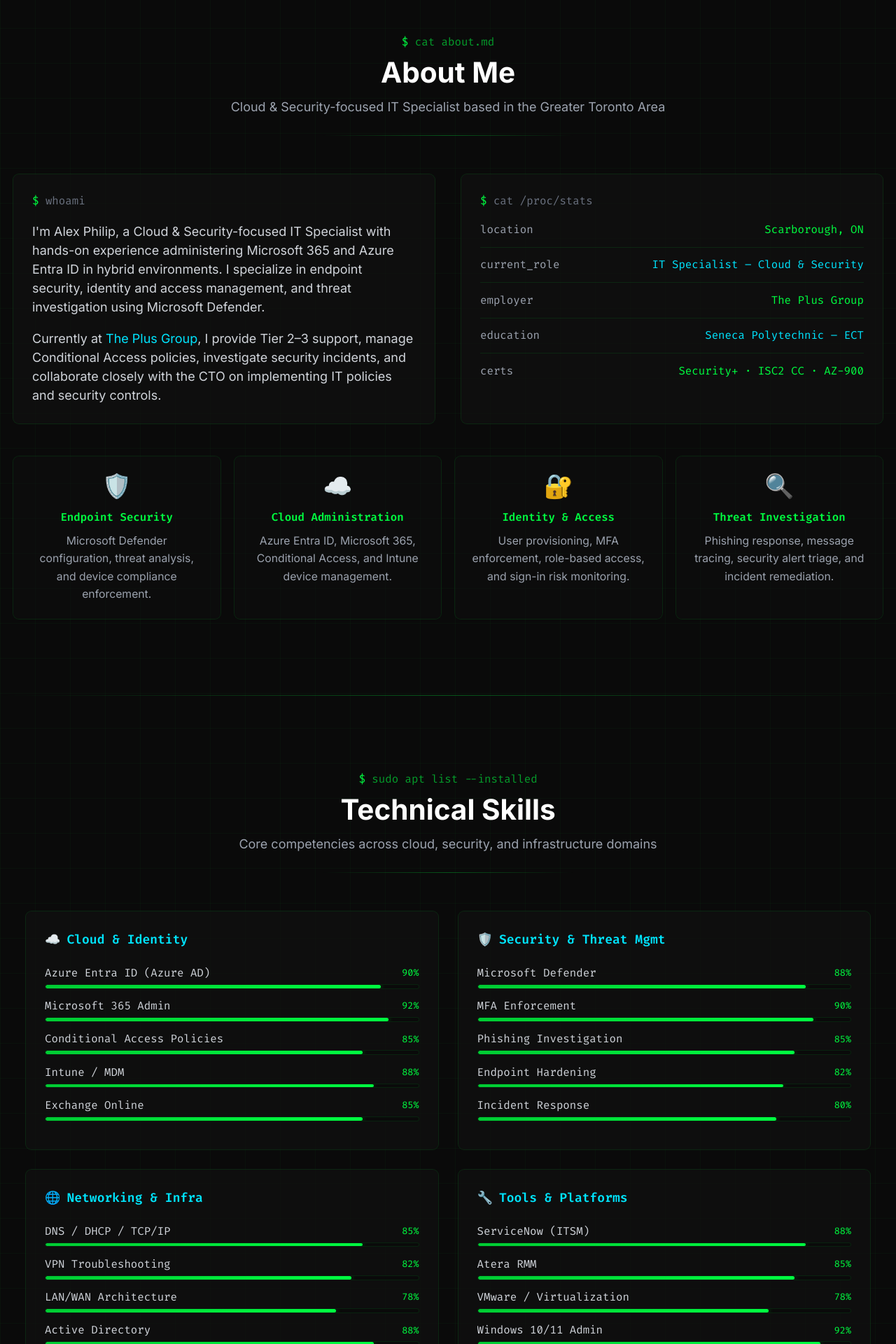
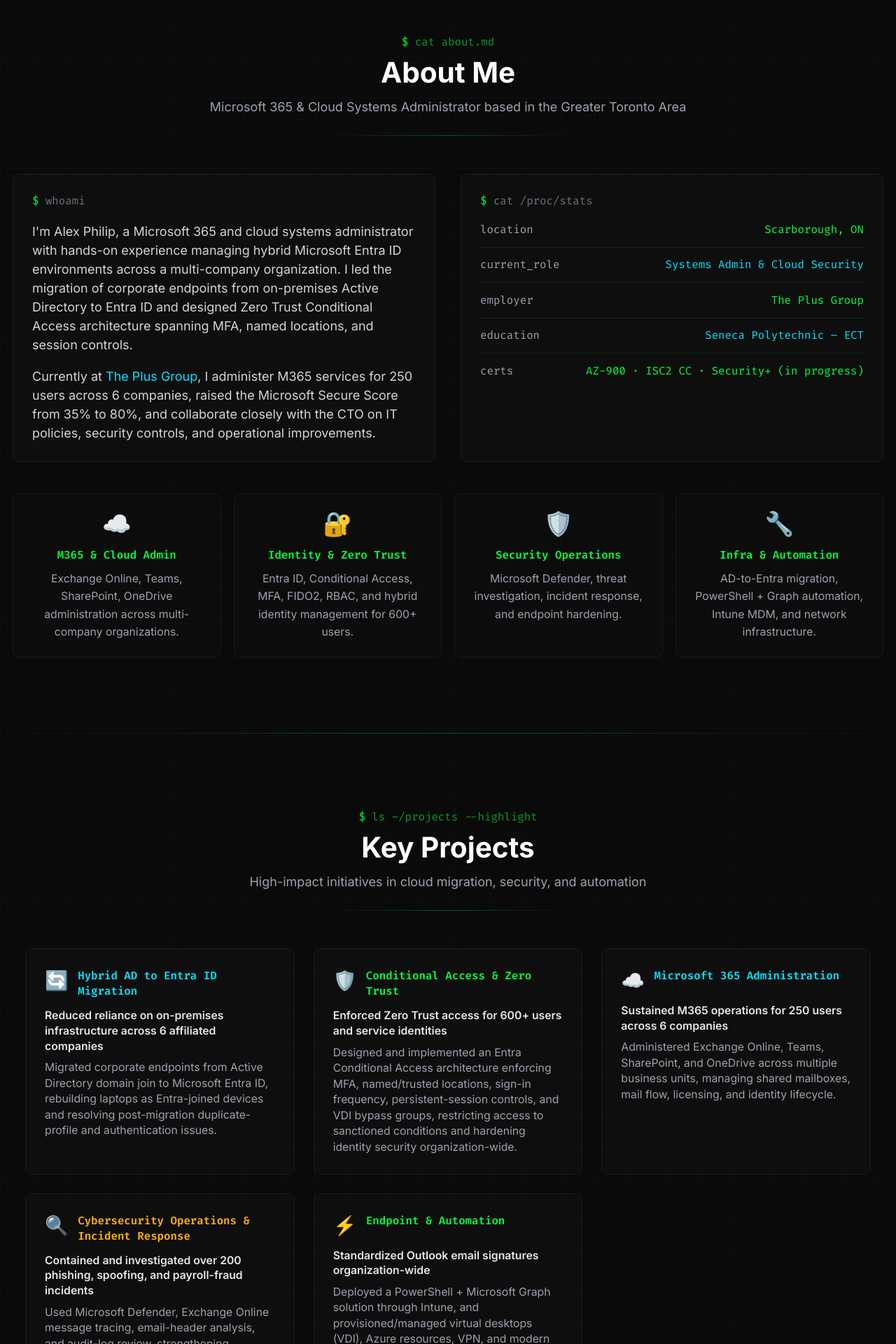
Before and after one commit to Alex17-06/portfolio, a Next.js app: page / in a window 1280 px wide. Shown: the part 860-2780 px from the top of the page at 70% size. Built offline with nearby package versions, Linux system fonts and the light colour scheme.

Commit message:
Updated portfolio

```diff
--- a/src/app/layout.tsx
+++ b/src/app/layout.tsx
@@ -2,9 +2,9 @@
 import "./globals.css";
 
 export const metadata: Metadata = {
-  title: "Alex Philip | Cloud & Security Specialist",
+  title: "Alex Philip | Microsoft 365 & Cloud Systems Administrator",
   description:
-    "Portfolio of Alex Philip — Cloud & Security-focused IT Specialist with expertise in Microsoft 365, Azure, endpoint security, and threat investigation.",
+    "Portfolio of Alex Philip — Microsoft 365 & Cloud Systems Administrator with expertise in Entra ID, Zero Trust, endpoint security, and incident response.",
   keywords: [
     "cybersecurity",
     "cloud security",
@@ -15,9 +15,9 @@
   ],
   authors: [{ name: "Alex Philip" }],
   openGraph: {
-    title: "Alex Philip | Cloud & Security Specialist",
+    title: "Alex Philip | Microsoft 365 & Cloud Systems Administrator",
     description:
-      "Cloud & Security-focused IT Specialist with hands-on experience in Microsoft 365, Azure Entra ID, and endpoint security.",
+      "Microsoft 365 & Cloud Systems Administrator with hands-on experience managing hybrid Entra ID environments and Zero Trust architecture.",
     type: "website",
   },
 };
--- a/src/app/page.tsx
+++ b/src/app/page.tsx
@@ -1,6 +1,7 @@
 import Navbar from "@/components/Navbar";
 import Hero from "@/components/Hero";
 import About from "@/components/About";
+import Projects from "@/components/Projects";
 import Skills from "@/components/Skills";
 import Experience from "@/components/Experience";
 import Certifications from "@/components/Certifications";
@@ -16,6 +17,8 @@
       <div className="section-divider" />
       <About />
       <div className="section-divider" />
+      <Projects />
+      <div className="section-divider" />
       <Skills />
       <div className="section-divider" />
       <Experience />
--- a/src/components/About.tsx
+++ b/src/components/About.tsx
@@ -4,33 +4,33 @@
 
 const highlights = [
   {
-    icon: "🛡️",
-    title: "Endpoint Security",
-    desc: "Microsoft Defender configuration, threat analysis, and device compliance enforcement.",
-  },
-  {
     icon: "☁️",
-    title: "Cloud Administration",
-    desc: "Azure Entra ID, Microsoft 365, Conditional Access, and Intune device management.",
+    title: "M365 & Cloud Admin",
+    desc: "Exchange Online, Teams, SharePoint, OneDrive administration across multi-company organizations.",
   },
   {
     icon: "🔐",
-    title: "Identity & Access",
-    desc: "User provisioning, MFA enforcement, role-based access, and sign-in risk monitoring.",
+    title: "Identity & Zero Trust",
+    desc: "Entra ID, Conditional Access, MFA, FIDO2, RBAC, and hybrid identity management for 600+ users.",
   },
   {
-    icon: "🔍",
-    title: "Threat Investigation",
-    desc: "Phishing response, message tracing, security alert triage, and incident remediation.",
+    icon: "🛡️",
+    title: "Security Operations",
+    desc: "Microsoft Defender, threat investigation, incident response, and endpoint hardening.",
+  },
+  {
+    icon: "🔧",
+    title: "Infra & Automation",
+    desc: "AD-to-Entra migration, PowerShell + Graph automation, Intune MDM, and network infrastructure.",
   },
 ];
 
 const stats = [
   { label: "location", value: "Scarborough, ON" },
-  { label: "current_role", value: "IT Specialist – Cloud & Security", cyan: true },
+  { label: "current_role", value: "Systems Admin & Cloud Security", cyan: true },
   { label: "employer", value: "The Plus Group" },
   { label: "education", value: "Seneca Polytechnic – ECT", cyan: true },
-  { label: "certs", value: "Security+ · ISC2 CC · AZ-900" },
+  { label: "certs", value: "AZ-900 · ISC2 CC · Security+ (in progress)" },
 ];
 
 export default function About() {
@@ -40,7 +40,7 @@
         <SectionHeader
           command="cat about.md"
           title="About Me"
-          subtitle="Cloud & Security-focused IT Specialist based in the Greater Toronto Area"
+          subtitle="Microsoft 365 & Cloud Systems Administrator based in the Greater Toronto Area"
         />
 
         <div className="grid md:grid-cols-2 gap-6 lg:gap-8 mb-10">
@@ -50,17 +50,19 @@
               <span className="text-terminal-green">$</span> whoami
             </div>
             <p className="text-gray-300 leading-relaxed mb-4 text-sm sm:text-base">
-              I&apos;m Alex Philip, a Cloud &amp; Security-focused IT Specialist with
-              hands-on experience administering Microsoft 365 and Azure Entra ID
-              in hybrid environments. I specialize in endpoint security, identity
-              and access management, and threat investigation using Microsoft
-              Defender.
+              I&apos;m Alex Philip, a Microsoft 365 and cloud systems administrator
+              with hands-on experience managing hybrid Microsoft Entra ID
+              environments across a multi-company organization. I led the migration
+              of corporate endpoints from on-premises Active Directory to Entra ID
+              and designed Zero Trust Conditional Access architecture spanning MFA,
+              named locations, and session controls.
             </p>
             <p className="text-gray-300 leading-relaxed text-sm sm:text-base">
               Currently at <span className="text-terminal-cyan">The Plus Group</span>,
-              I provide Tier 2–3 support, manage Conditional Access policies,
-              investigate security incidents, and collaborate closely with the CTO
-              on implementing IT policies and security controls.
+              I administer M365 services for 250 users across 6 companies, raised
+              the Microsoft Secure Score from 35% to 80%, and collaborate closely
+              with the CTO on IT policies, security controls, and operational
+              improvements.
             </p>
           </div>
 
--- a/src/components/Certifications.tsx
+++ b/src/components/Certifications.tsx
@@ -11,12 +11,10 @@
 }
 
 const certifications: Cert[] = [
-  { name: "CompTIA Security+", issuer: "CompTIA", date: "May 2025", badge: "🔒", colorClass: "text-terminal-green" },
+  { name: "Azure Fundamentals (AZ-900)", issuer: "Microsoft", date: "May 2025", badge: "☁️", colorClass: "text-terminal-cyan" },
+  { name: "CompTIA Security+", issuer: "CompTIA", date: "Expected August 2026", badge: "🔒", colorClass: "text-terminal-green" },
   { name: "ISC2 CC (Certified in Cybersecurity)", issuer: "ISC2", date: "October 2024", badge: "🛡️", colorClass: "text-terminal-cyan" },
-  { name: "Azure Fundamentals (AZ-900)", issuer: "Microsoft", date: "May 2025", badge: "☁️", colorClass: "text-terminal-cyan" },
   { name: "Introduction to Cyber Security", issuer: "Cisco", date: "June 2023", badge: "🌐", colorClass: "text-terminal-amber" },
-  { name: "Career Essentials in Cybersecurity", issuer: "Microsoft & LinkedIn", date: "January 2024", badge: "📜", colorClass: "text-terminal-green" },
-  { name: "Meta CTF – Flash CTF", issuer: "MetaCTF", date: "October 2024", badge: "🚩", colorClass: "text-terminal-red" },
 ];
 
 export default function Certifications() {
@@ -28,8 +26,8 @@
           title="Certifications"
           subtitle="Industry-recognized credentials in cloud and cybersecurity"
         />
-        {/* 1 col → 2 col → 3 col → stays 3 on 2xl (enough for 6 certs) */}
-        <div className="grid grid-cols-1 sm:grid-cols-2 lg:grid-cols-3 gap-4">
+        {/* 1 col → 2 col on sm+ (4 certs) */}
+        <div className="grid grid-cols-1 sm:grid-cols-2 gap-4">
           {certifications.map((cert) => (
             <div
               key={cert.name}
--- a/src/components/Experience.tsx
+++ b/src/components/Experience.tsx
@@ -13,18 +13,42 @@
 
 const jobs: Job[] = [
   {
-    title: "IT Specialist – Cloud & Security",
+    title: "IT Specialist – Systems Administration & Cloud Security",
     company: "The Plus Group",
     location: "Vaughan, ON",
     period: "June 2025 – Present",
     highlights: [
-      "Provide Tier 2–3 technical support in a hybrid Microsoft 365 environment across Windows endpoints, cloud services, and identity platforms.",
-      "Administer Microsoft Entra ID including user provisioning, group management, role assignments, and Conditional Access policy enforcement.",
-      "Deploy, configure, and manage endpoints using Intune and Atera, including device onboarding, compliance policies, and update management.",
-      "Configure and monitor Microsoft Defender for Endpoint — investigating security alerts, performing threat analysis, and remediating compromised devices.",
-      "Investigate and respond to phishing, spoofing, and suspicious email activity including message tracing and remediation actions.",
-      "Perform endpoint hardening and security baseline enforcement; conduct stale user and device cleanup in Entra ID and Intune.",
-      "Collaborate closely with the CTO on implementing IT policies, security controls, and operational improvements.",
+      "Provided Tier 2–3 technical support in a hybrid Microsoft 365 environment, supporting end users across Windows endpoints, cloud services, and identity platforms.",
+      "Improved tenant security posture by raising the Microsoft Secure Score from 35% to 80% (a 45-point gain) by remediating identity, device, and data recommendations.",
+      "Administered Microsoft Entra ID (Azure AD) including user provisioning, group management, role assignments, and Conditional Access policy enforcement.",
+      "Managed Microsoft 365 services (Exchange Online, Teams, SharePoint, OneDrive), including mailbox issues, permissions, licensing, and service troubleshooting.",
+      "Collaborated closely with the CTO on implementing IT policies, security controls, and operational improvements.",
+      "Migrated on-premises server infrastructure to a fully cloud-based environment, improving scalability and system availability.",
+      "Secured enterprise identity by managing Entra ID access controls including MFA, FIDO2, Conditional Access, RBAC, and security-group management.",
+      "Led infrastructure upgrades, including modernization of on-premises network environments across multiple offices.",
+      "Configured and maintained network infrastructure across multiple offices, including routers, switches, and firewalls.",
+      "Deployed, configured, and managed endpoints using Intune and Atera, including device onboarding, configuration profiles, compliance policies, and update management.",
+      "Configured and monitored Microsoft Defender for Endpoint, investigated security alerts, performed threat analysis, and remediated compromised or non-compliant devices/users.",
+      "Enforced MFA across the organization; performed resets, troubleshot authentication issues, and reviewed sign-in risk events.",
+      "Investigated and responded to phishing, spoofing, and suspicious email activity, including message tracing, user education, and remediation actions.",
+      "Dealt with VPN connectivity issues, network access problems, and identity-related sign-in failures in hybrid environments.",
+      "Performed regular updates, system checks, and managed server infrastructure.",
+      "Collaborated with DevOps teams to support development and deployment of custom internal tools and applications.",
+    ],
+  },
+  {
+    title: "Service Desk Analyst – Level 1 & Level 2",
+    company: "Esri Canada",
+    location: "Toronto, ON",
+    period: "Sep 2023 – Apr 2024",
+    type: "Co-op · 8 months",
+    highlights: [
+      "Provided tier 1 & 2 IT support across various hardware and software platforms, ensuring alignment with ITIL practices.",
+      "Created and managed user accounts in Active Directory (AD) and performed access control based on company policies.",
+      "Provided comprehensive IT orientations to all new hires, ensuring a smooth onboarding process.",
+      "Successfully managed corporate laptop builds, mobile devices reimaging, and deployment processes.",
+      "Conducted hardware asset tagging and managed records through SAP.",
+      "Worked closely with Dell for multiple part replacements, ensuring efficient resolution of hardware issues through collaboration with external vendors.",
     ],
   },
   {
@@ -34,24 +58,10 @@
     period: "Aug 2024 – Feb 2025",
     type: "6 months",
     highlights: [
-      "Proactively monitored computer labs and HyFlex classrooms to ensure operational readiness.",
-      "Resolved technical issues with AIOs, Crestron touch panels, AV gear, projectors, and screens.",
-      "Monitored and responded to IT service requests via email and ServiceNow, escalating complex issues to senior technicians.",
-      "Reimaged and deployed laptops; installed and configured classroom computers to institutional standards.",
-    ],
-  },
-  {
-    title: "Service Desk Analyst – Level 1 & Level 2",
-    company: "Esri Canada",
-    location: "Toronto, ON",
-    period: "Sep 2023 – Apr 2024",
-    type: "Co-op · 8 months",
-    highlights: [
-      "Provided tier 1 & 2 IT support across hardware and software platforms, ensuring alignment with ITIL practices.",
-      "Managed incidents involving cloud technologies, network configurations, and MFA solutions (Google Authenticator, Okta, Microsoft Auth).",
-      "Created and managed user accounts in Active Directory; performed access control based on company policies.",
-      "Managed corporate laptop builds, reimaging, deployment processes, and mobile devices using MDM software.",
-      "Conducted hardware asset tagging via SAP for streamlined inventory tracking.",
+      "Resolved technical issues with computers (AIOs), Crestron touch panels, AV gear, projectors, and screens.",
+      "Managed inventory for IT equipment, ensuring accurate tracking and availability.",
+      "Reimaged and deployed laptops for professors and students during the hardware sale.",
+      "Installed and configured computers in classrooms, reimaged classroom computers, and teacher podiums to meet institutional standards.",
     ],
   },
 ];
--- a/src/components/Navbar.tsx
+++ b/src/components/Navbar.tsx
@@ -5,6 +5,7 @@
 const navLinks = [
   { href: "#home", label: "~/home" },
   { href: "#about", label: "~/about" },
+  { href: "#projects", label: "~/projects" },
   { href: "#skills", label: "~/skills" },
   { href: "#experience", label: "~/experience" },
   { href: "#certifications", label: "~/certs" },
--- /dev/null
+++ b/src/components/Projects.tsx
@@ -0,0 +1,92 @@
+"use client";
+
+import SectionHeader from "./SectionHeader";
+
+interface Project {
+  title: string;
+  headline: string;
+  description: string;
+  icon: string;
+  colorClass: string;
+}
+
+const projects: Project[] = [
+  {
+    title: "Hybrid AD to Entra ID Migration",
+    headline: "Reduced reliance on on-premises infrastructure across 6 affiliated companies",
+    description:
+      "Migrated corporate endpoints from Active Directory domain join to Microsoft Entra ID, rebuilding laptops as Entra-joined devices and resolving post-migration duplicate-profile and authentication issues.",
+    icon: "🔄",
+    colorClass: "text-terminal-cyan",
+  },
+  {
+    title: "Conditional Access & Zero Trust",
+    headline: "Enforced Zero Trust access for 600+ users and service identities",
+    description:
+      "Designed and implemented an Entra Conditional Access architecture enforcing MFA, named/trusted locations, sign-in frequency, persistent-session controls, and VDI bypass groups, restricting access to sanctioned conditions and hardening identity security organization-wide.",
+    icon: "🛡️",
+    colorClass: "text-terminal-green",
+  },
+  {
+    title: "Microsoft 365 Administration",
+    headline: "Sustained M365 operations for 250 users across 6 companies",
+    description:
+      "Administered Exchange Online, Teams, SharePoint, and OneDrive across multiple business units, managing shared mailboxes, mail flow, licensing, and identity lifecycle.",
+    icon: "☁️",
+    colorClass: "text-terminal-cyan",
+  },
+  {
+    title: "Cybersecurity Operations & Incident Response",
+    headline: "Contained and investigated over 200 phishing, spoofing, and payroll-fraud incidents",
+    description:
+      "Used Microsoft Defender, Exchange Online message tracing, email-header analysis, and audit-log review, strengthening endpoint security and response.",
+    icon: "🔍",
+    colorClass: "text-terminal-amber",
+  },
+  {
+    title: "Endpoint & Automation",
+    headline: "Standardized Outlook email signatures organization-wide",
+    description:
+      "Deployed a PowerShell + Microsoft Graph solution through Intune, and provisioned/managed virtual desktops (VDI), Azure resources, VPN, and modern print services.",
+    icon: "⚡",
+    colorClass: "text-terminal-green",
+  },
+];
+
+export default function Projects() {
+  return (
+    <section id="projects" className="py-16 sm:py-24 px-4 sm:px-6 lg:px-8">
+      <div className="max-w-7xl mx-auto">
+        <SectionHeader
+          command="ls ~/projects --highlight"
+          title="Key Projects"
+          subtitle="High-impact initiatives in cloud migration, security, and automation"
+        />
+
+        <div className="grid grid-cols-1 md:grid-cols-2 xl:grid-cols-3 gap-5 lg:gap-6">
+          {projects.map((project) => (
+            <div
+              key={project.title}
+              className="bg-terminal-card/60 border border-terminal-green/10 rounded-lg p-5 sm:p-6 card-glow group hover:border-terminal-green/30 transition-all"
+            >
+              <div className="flex items-start gap-3 mb-3">
+                <span className="text-2xl shrink-0 group-hover:scale-110 transition-transform">
+                  {project.icon}
+                </span>
+                <h3 className={`font-mono text-sm font-semibold ${project.colorClass} leading-snug`}>
+                  {project.title}
+                </h3>
+              </div>
+              <p className="text-gray-200 text-sm font-semibold mb-2 leading-snug">
+                {project.headline}
+              </p>
+              <p className="text-gray-400 text-xs sm:text-sm leading-relaxed">
+                {project.description}
+              </p>
+            </div>
+          ))}
+        </div>
+      </div>
+    </section>
+  );
+}
--- a/src/components/Skills.tsx
+++ b/src/components/Skills.tsx
@@ -10,47 +10,47 @@
 
 const skills: SkillCategory[] = [
   {
-    category: "Cloud & Identity",
-    icon: "☁️",
+    category: "Identity & Access",
+    icon: "🔐",
     items: [
-      { name: "Azure Entra ID (Azure AD)", level: 90 },
-      { name: "Microsoft 365 Admin", level: 92 },
-      { name: "Conditional Access Policies", level: 85 },
-      { name: "Intune / MDM", level: 88 },
-      { name: "Exchange Online", level: 85 },
+      { name: "Microsoft Entra ID (Azure AD)", level: 92 },
+      { name: "Conditional Access / Zero Trust", level: 90 },
+      { name: "MFA / FIDO2 / RBAC", level: 90 },
+      { name: "Hybrid Identity & AD", level: 88 },
+      { name: "Okta", level: 75 },
     ],
   },
   {
-    category: "Security & Threat Mgmt",
-    icon: "🛡️",
+    category: "Microsoft 365",
+    icon: "☁️",
     items: [
-      { name: "Microsoft Defender", level: 88 },
-      { name: "MFA Enforcement", level: 90 },
-      { name: "Phishing Investigation", level: 85 },
-      { name: "Endpoint Hardening", level: 82 },
-      { name: "Incident Response", level: 80 },
+      { name: "Exchange Online", level: 92 },
+      { name: "Teams (incl. Teams Phone)", level: 88 },
+      { name: "SharePoint / OneDrive", level: 88 },
+      { name: "Licensing & Mail Flow", level: 85 },
+      { name: "Intune / MDM / BYOD", level: 88 },
     ],
   },
   {
-    category: "Networking & Infra",
-    icon: "🌐",
+    category: "Security",
+    icon: "🛡️",
     items: [
-      { name: "DNS / DHCP / TCP/IP", level: 85 },
-      { name: "VPN Troubleshooting", level: 82 },
-      { name: "LAN/WAN Architecture", level: 78 },
-      { name: "Active Directory", level: 88 },
-      { name: "Hardware Diagnostics", level: 85 },
+      { name: "Microsoft Defender", level: 90 },
+      { name: "Incident Response", level: 85 },
+      { name: "Threat Investigation", level: 85 },
+      { name: "Endpoint Hardening", level: 85 },
+      { name: "Security Baselines", level: 82 },
     ],
   },
   {
-    category: "Tools & Platforms",
-    icon: "🔧",
+    category: "Cloud & Infrastructure",
+    icon: "🌐",
     items: [
-      { name: "ServiceNow (ITSM)", level: 88 },
-      { name: "Atera RMM", level: 85 },
-      { name: "VMware / Virtualization", level: 78 },
-      { name: "Windows 10/11 Admin", level: 92 },
-      { name: "SharePoint / OneDrive", level: 85 },
+      { name: "Azure (VMs, Networking, VPN)", level: 85 },
+      { name: "Windows Server 2016–2025", level: 85 },
+      { name: "DNS / DHCP / TCP/IP", level: 85 },
+      { name: "Firewalls / LAN / WAN", level: 82 },
+      { name: "Universal Print / Azure Print", level: 80 },
     ],
   },
 ];
@@ -111,10 +111,11 @@
           </p>
           <div className="flex flex-wrap justify-center gap-2 max-w-3xl 2xl:max-w-5xl mx-auto">
             {[
-              "ITIL Practices", "Okta", "Salesforce", "SAP",
-              "Google Authenticator", "GSuite", "Chrome OS", "macOS",
-              "Linux", "iOS / Android", "Remote Access Tools", "Dell Hardware",
-              "Imaging & Deployment", "BYOD", "AV Systems", "Crestron",
+              "PowerShell", "Microsoft Graph", "JSON Reporting",
+              "ServiceNow", "Salesforce", "Atera RMM", "ITIL Practices",
+              "Windows 7/10/11", "macOS", "Linux", "iOS / Android",
+              "Dell Hardware", "Imaging & Deployment", "VDI",
+              "Crestron", "AV Systems",
             ].map((tag) => (
               <span key={tag} className="cyber-tag text-xs sm:text-sm">
                 {tag}
```
Also changed, not shown: src/components/Hero.tsx (+11 -11 lines), 1 other file (tests, documents, lock files or other folders).
